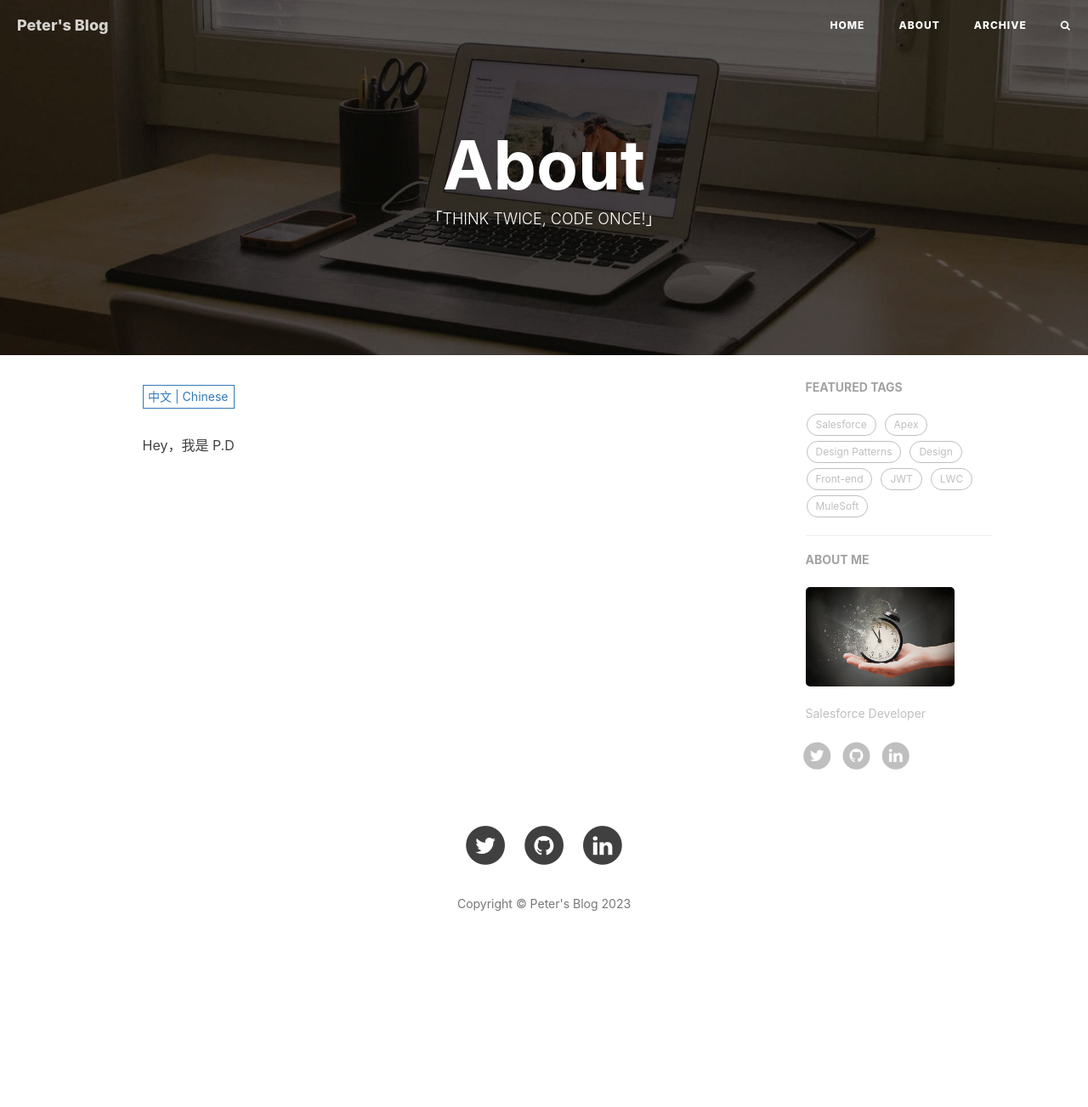
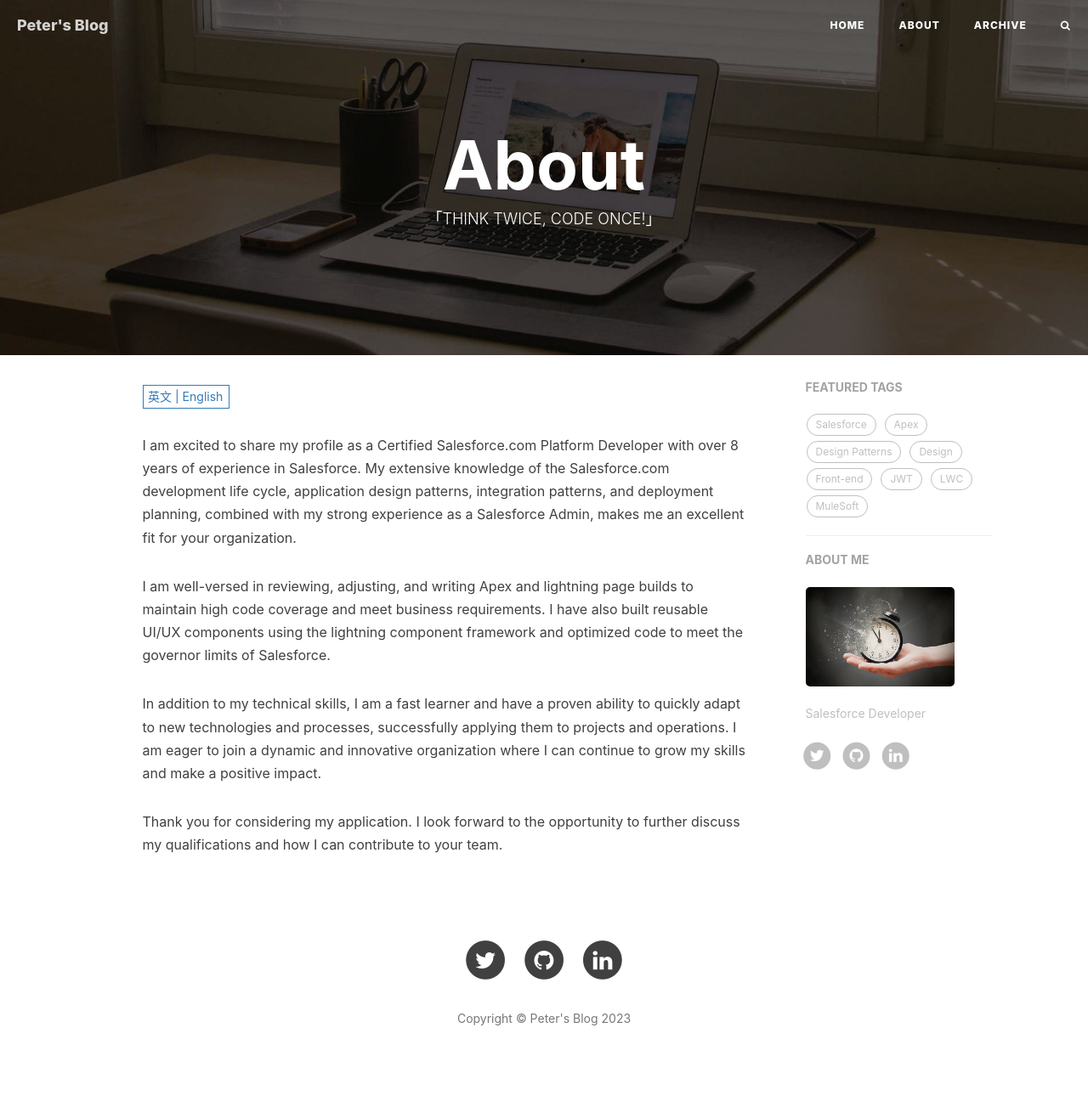
Before and after one commit to dyncan/dyncan.github.io, a Jekyll site: the page built from about.html, in a window 1280 px wide. Shown: the whole page at 85% size. Built offline with Jekyll 4.4.1, drawn with Linux system fonts in a browser that asks for light colours; nearby versions of some CDN libraries; comment, search, counter and statistics services are not loaded; before the commit the page ends 1168 px from its top, so only the background shows below that.

Commit message:
[self] update about.html

```diff
--- a/_includes/about/en.md
+++ b/_includes/about/en.md
@@ -1 +1,7 @@
-Hey, I am Peter Dong
+I am excited to share my profile as a Certified Salesforce.com Platform Developer with over 8 years of experience in Salesforce. My extensive knowledge of the Salesforce.com development life cycle, application design patterns, integration patterns, and deployment planning, combined with my strong experience as a Salesforce Admin, makes me an excellent fit for your organization.
+
+I am well-versed in reviewing, adjusting, and writing Apex and lightning page builds to maintain high code coverage and meet business requirements. I have also built reusable UI/UX components using the lightning component framework and optimized code to meet the governor limits of Salesforce.
+
+In addition to my technical skills, I am a fast learner and have a proven ability to quickly adapt to new technologies and processes, successfully applying them to projects and operations. I am eager to join a dynamic and innovative organization where I can continue to grow my skills and make a positive impact.
+
+Thank you for considering my application. I look forward to the opportunity to further discuss my qualifications and how I can contribute to your team.
--- a/_includes/multilingual-sel.html
+++ b/_includes/multilingual-sel.html
@@ -1,5 +1,5 @@
-                <!-- Language Selector -->
-                <select class="sel-lang" onchange= "onLanChange(this.options[this.options.selectedIndex].value)">
-                    <option value="0" selected> 中文 | Chinese </option>
-                    <option value="1"> 英文 | English </option>
-                </select>
+<!-- Language Selector -->
+<select class="sel-lang" onchange="onLanChange(this.options[this.options.selectedIndex].value)">
+    <!-- <option value="0" selected> 中文 | Chinese </option> -->
+    <option value="1"> 英文 | English </option>
+</select>
--- a/about.html
+++ b/about.html
@@ -10,10 +10,10 @@
 {% include multilingual-sel.html %}
 
 <!-- Chinese Version -->
-<div class="zh post-container">
+<!-- <div class="zh post-container">
     {% capture about_zh %}{% include about/zh.md %}{% endcapture %}
     {{ about_zh | markdownify }}
-</div>
+</div> -->
 
 <!-- English Version -->
 <div class="en post-container">
```
